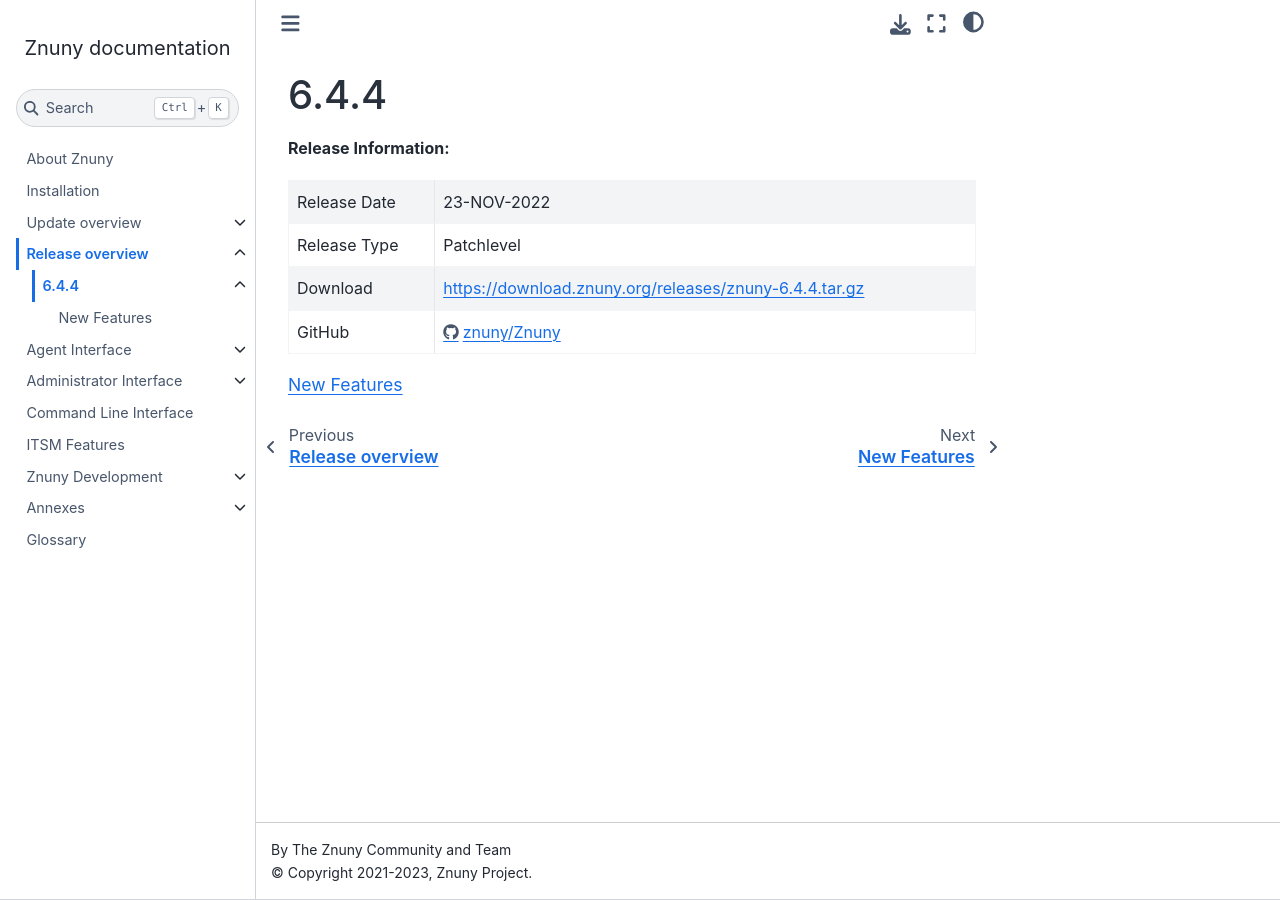
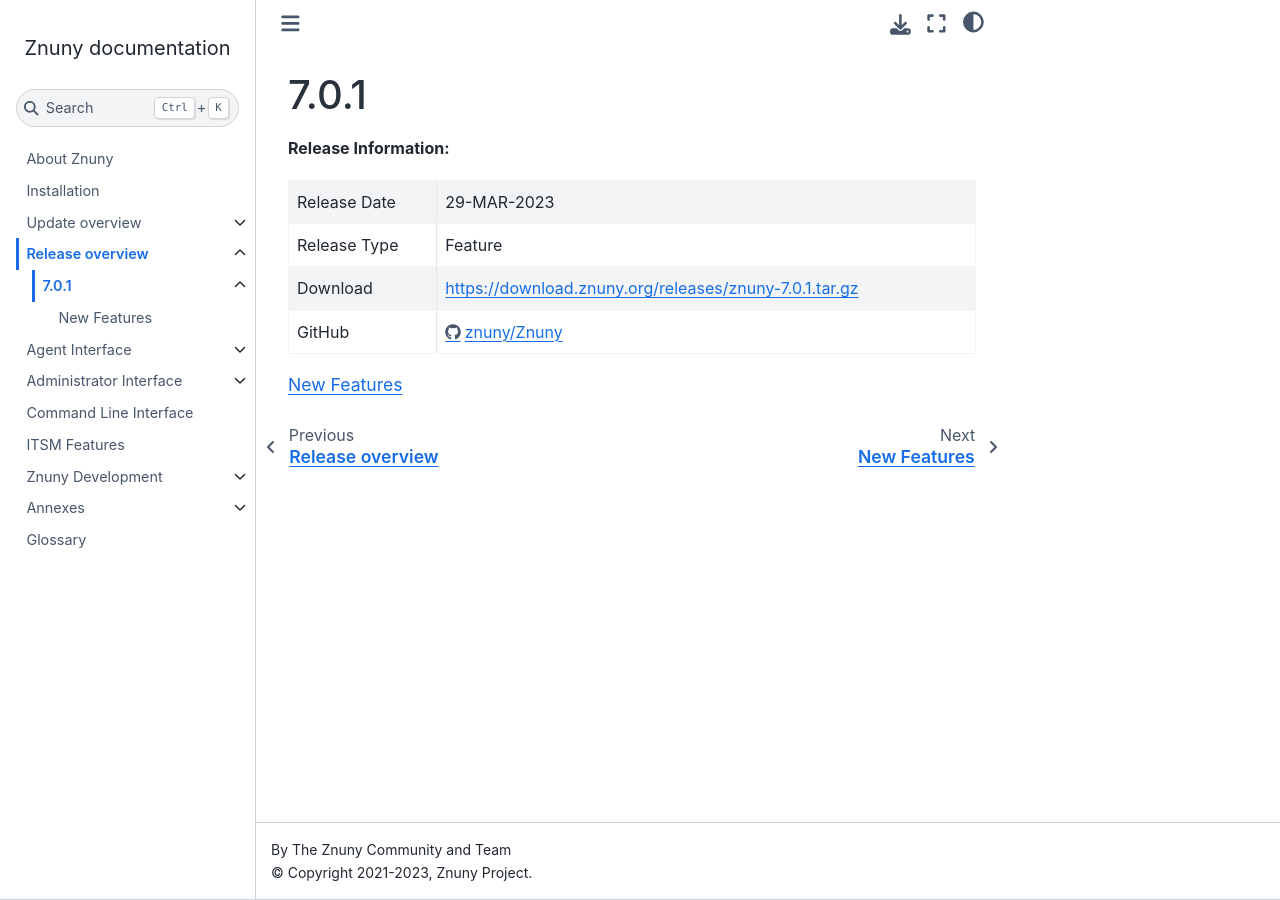
Before and after one commit to znuny/manual, a Sphinx documentation site: the page built from source/releases/7_0_1/index.rst, in a window 1280 px wide. Built offline with Sphinx 7.4.7 and the Sphinx Book theme 1.1.4, drawn with Linux system fonts in a browser that asks for light colours.

Commit message:
Fixed release entry and updated deployment

```diff
--- a/source/releases/7_0_1/index.rst
+++ b/source/releases/7_0_1/index.rst
@@ -1,16 +1,16 @@
-6.4.4
+7.0.1
 #####
 
 **Release Information:**
 
 +---------------------+-------------------------------------------------------------+
-| Release Date        | 23-NOV-2022                                                 |
+| Release Date        | 29-MAR-2023                                                 |
 +---------------------+-------------------------------------------------------------+
-| Release Type        | Patchlevel                                                  |
+| Release Type        | Feature                                                     |
 +---------------------+-------------------------------------------------------------+
-| Download            | `<https://download.znuny.org/releases/znuny-6.4.4.tar.gz>`_ |
+| Download            | `<https://download.znuny.org/releases/znuny-7.0.1.tar.gz>`_ |
 +---------------------+-------------------------------------------------------------+
-| GitHub              | `<https://github.com/znuny/Znuny/tree/rel-6_4_4>`_          |
+| GitHub              | `<https://github.com/znuny/Znuny/tree/rel-7_0_1>`_          |
 +---------------------+-------------------------------------------------------------+
 
 .. toctree::
```
Also changed, not shown: .gitlab-ci.yml, source/releases/7_0_1/images/ical_modal_zoom.png (deleted).
